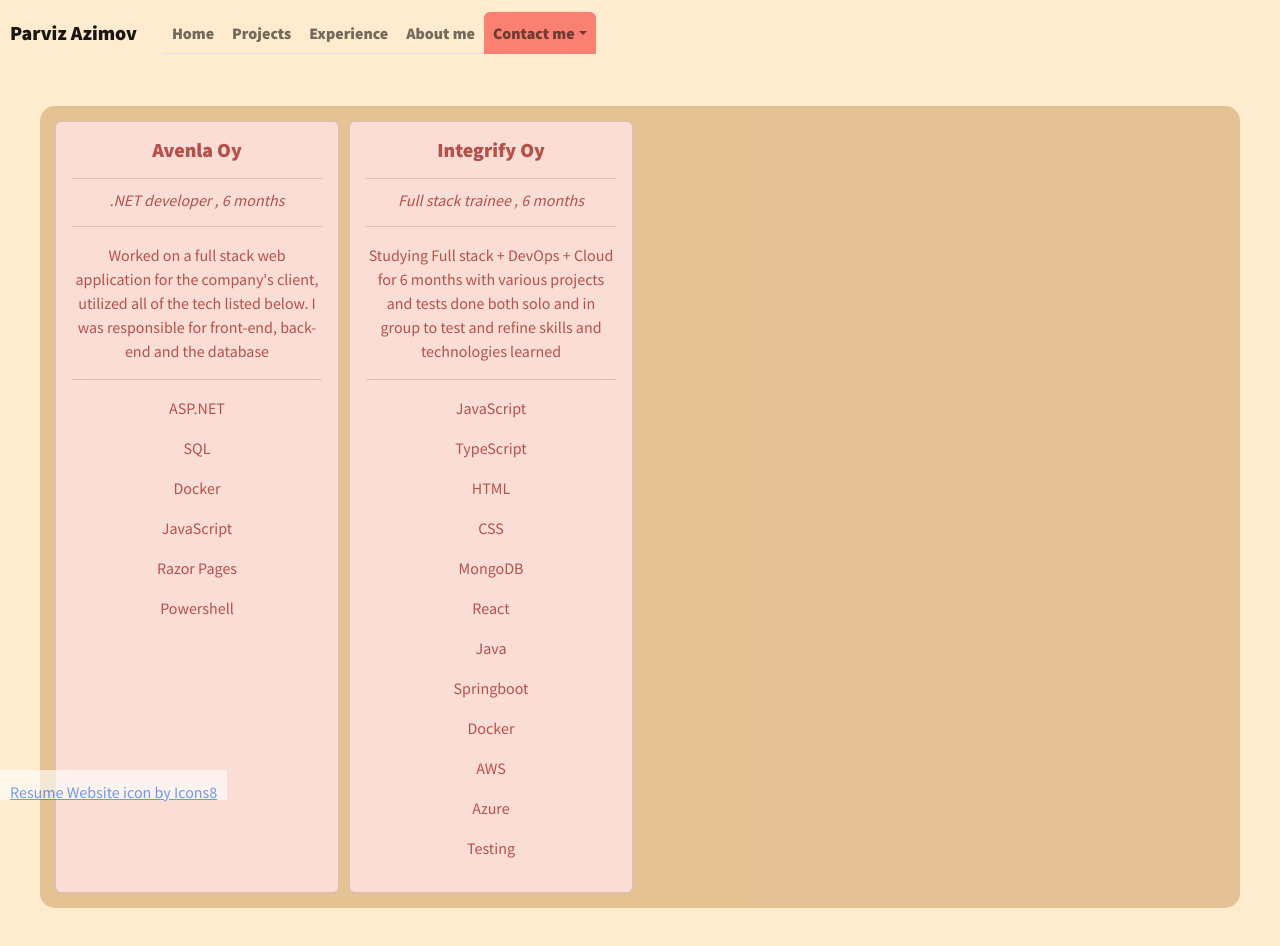
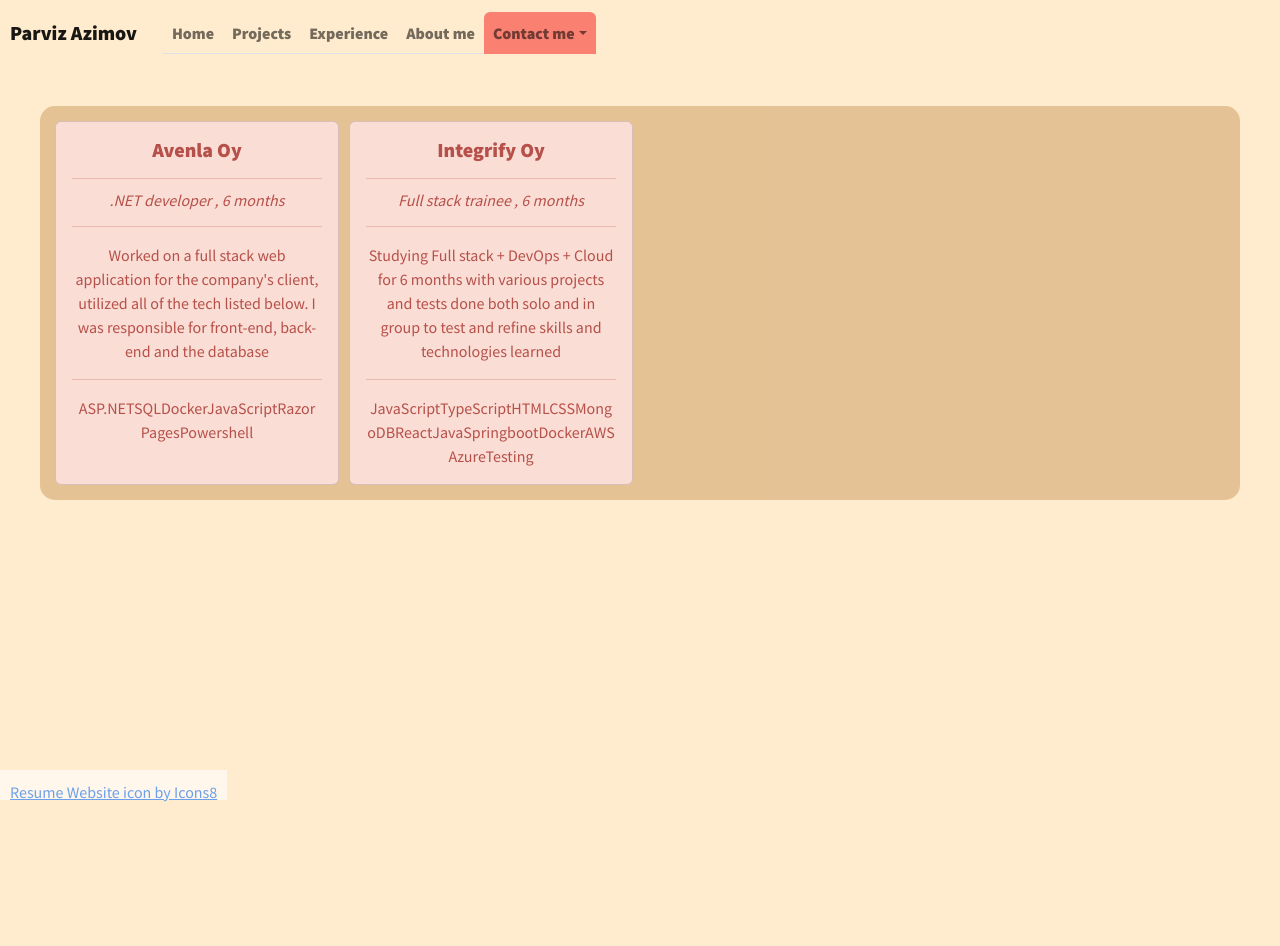
Before and after one commit to AzimovParviz/portfolio, a React (Create React App) app: page /experience in a window 1280 px wide. After the commit the page ends 800 px from the top, so only its background shows below. Built offline with nearby package versions, Linux system fonts and the light colour scheme.

Commit message:
added vercel analytics, changed p to span on the Experience page
Signed-off-by: Azimov Parviz <parviz.azimov@student.lamk.fi>

```diff
--- a/package.json
+++ b/package.json
@@ -10,6 +10,7 @@
     "@types/node": "^18.6.2",
     "@types/react": "^18.0.15",
     "@types/react-dom": "^18.0.6",
+    "@vercel/analytics": "^1.0.1",
     "bootstrap": "^5.2.0",
     "react": "^18.2.0",
     "react-bootstrap": "^2.4.0",
--- a/src/App.tsx
+++ b/src/App.tsx
@@ -1,6 +1,7 @@
 import "./App.css";
 import "bootstrap/dist/css/bootstrap.min.css";
 import Sidebar from "./components/Sidebar";
+import { Analytics } from "@vercel/analytics/react";
 
 function App() {
   return (
@@ -17,6 +18,7 @@
           Resume Website icon by Icons8
         </a>
       </footer>
+	  <Analytics />
     </div>
   );
 }
--- a/src/pages/Experience.tsx
+++ b/src/pages/Experience.tsx
@@ -65,7 +65,7 @@
               <hr></hr>
               <Card.Text>
                 {exp.tech.map((t) => (
-                  <p key={t}>{t}</p>
+                  <span key={t}>{t}</span>
                 ))}
               </Card.Text>
             </Card.Body>
```
Also changed, not shown: 1 other file (tests, documents, lock files or other folders).
